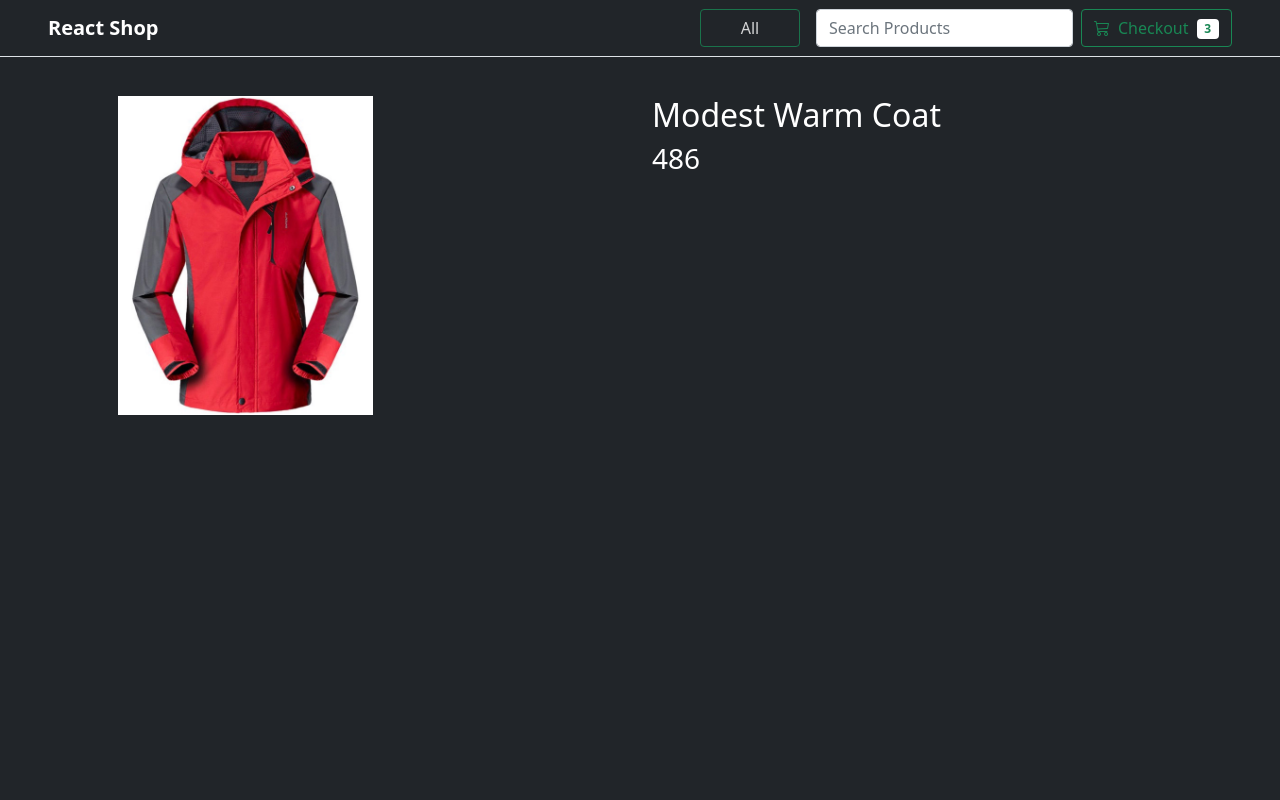
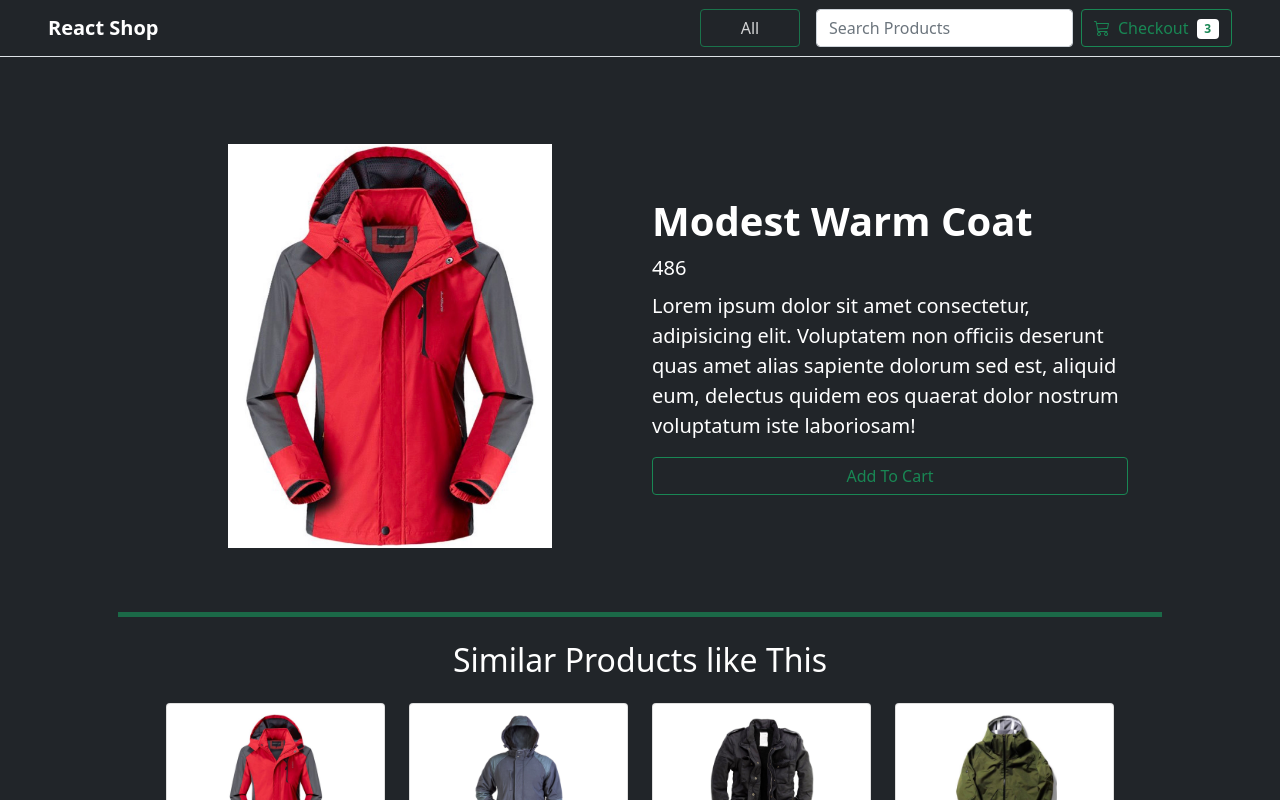
Before and after one commit to SaxenaNikhil/react-shop, a React (Create React App) app: page /single/1 in a window 1280 px wide. Shown: the top 800 px of the page. Built offline with nearby package versions, Linux system fonts and the light colour scheme.

Commit message:
Worked on the single product page listing

```diff
--- /dev/null
+++ b/src/components/extra/Line.jsx
@@ -0,0 +1,5 @@
+export default function Line () {
+    return (
+        <hr className="bg-success line w-100 d-block mx-auto"/>
+    )
+}
--- a/src/pages/Single.jsx
+++ b/src/pages/Single.jsx
@@ -1,5 +1,8 @@
 import { useParams } from "react-router-dom"
 import data from "../data"
+import ProductButton from "../components/products/productButton"
+import Line from "../components/extra/Line"
+import Products from "../components/products/Products"
 
 export default function Single() {
 
@@ -9,14 +12,26 @@ export default function Single() {
     // console.log(product)
 
     return (
-        <div className="row">
-            <div className="col-6">
-                <img src={require(`../images/${product.id}.jpg`)} className="w-50" />
+        <div>
+            <div id="single" className="row justify-content-center align-items-center text-white mx-auto">
+                <div className="col-md-6">
+                    <img src={require(`../images/${product.id}.jpg`)}
+                        alt=""
+                        className="card-img-top mb-5 mb-md-0 p-0 p-lg-5"
+                    />
+                </div>
+                <div className="col-md-6 text-center text-md-start">
+                    <h2 className="fs-1 fw-bold">{product.name}</h2>
+                    <div className="fs-5 mb-2">{product.price}</div>
+                    <p className="lead">
+                        Lorem ipsum dolor sit amet consectetur, adipisicing elit. Voluptatem non officiis deserunt quas amet alias sapiente dolorum sed est, aliquid eum, delectus quidem eos quaerat dolor nostrum voluptatum iste laboriosam!
+                    </p>
+                    <ProductButton/>
+                </div>
             </div>
-            <div className="col-6">
-                <h2>{product.name}</h2>
-                <h3>{product.price}</h3>
-            </div>
+            <Line/>
+            <h2 className="text-white my-4 text-center">Similar Products like This</h2>
+            <Products products={data.slice(0,4)}/>
         </div>
     )
 }
```
